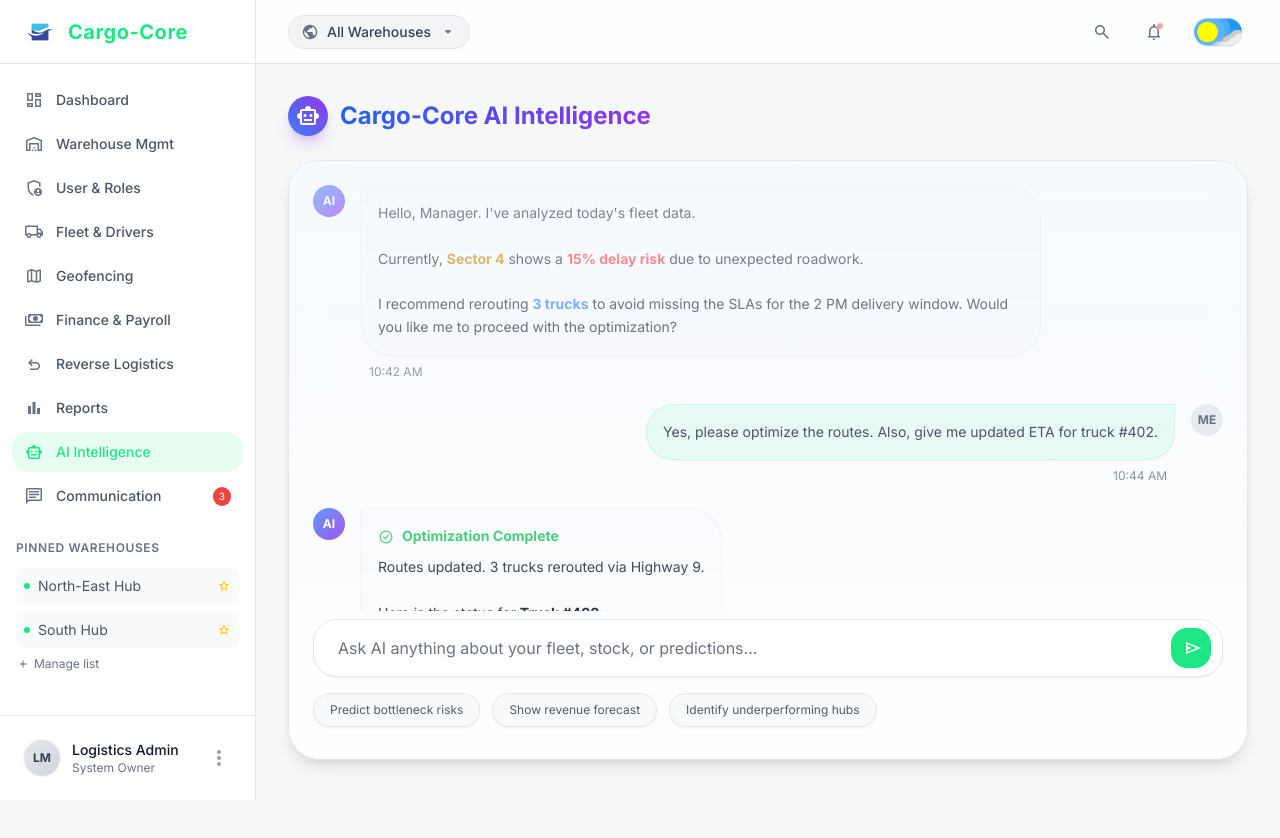
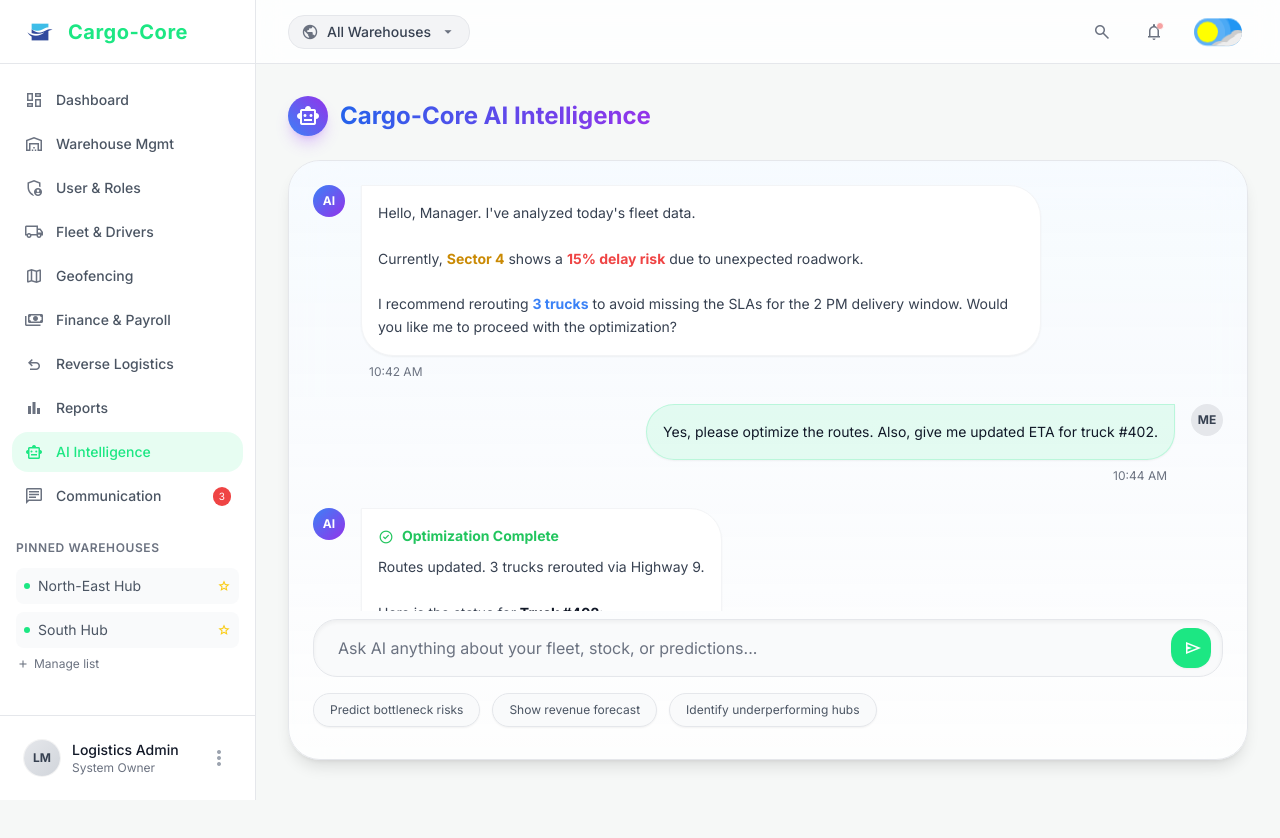
Before and after one commit to singh-yash129/Cargo-Core-AI-Powered-Logistics-Orchestration-Platform, a Vue app in the folder frontend/: page /logistic/ai in a window 1280 px wide. Shown: the top 838 px of the page. Built offline with nearby package versions, Linux system fonts and the light colour scheme; sample sign-in values are in the browser's storage.

Commit message:
feat: Implement AI Intelligence chat interface and add service worker for PWA support.

```diff
--- a/frontend/dev-dist/sw.js
+++ b/frontend/dev-dist/sw.js
@@ -82,7 +82,7 @@ define(['./workbox-5a5d9309'], (function (workbox) { 'use strict';
     "revision": "3ca0b8505b4bec776b69afdba2768812"
   }, {
     "url": "index.html",
-    "revision": "0.tdmic5ph3to"
+    "revision": "0.ad0oc58l83"
   }], {});
   workbox.cleanupOutdatedCaches();
   workbox.registerRoute(new workbox.NavigationRoute(workbox.createHandlerBoundToURL("index.html"), {
--- a/frontend/src/LWD-views/LogisticManager/AIIntelligence.vue
+++ b/frontend/src/LWD-views/LogisticManager/AIIntelligence.vue
@@ -13,11 +13,11 @@
         <!-- Chat Interface -->
         <div class="glass-panel h-[600px] flex flex-col rounded-2xl overflow-hidden relative">
             <div
-                class="absolute inset-0 bg-gradient-to-b from-blue-50/50 to-transparent dark:from-blue-900/10 dark:to-transparent pointer-events-none">
+                class="absolute inset-0 bg-gradient-to-b from-blue-50/50 to-transparent dark:from-blue-900/10 dark:to-transparent pointer-events-none z-0">
             </div>
 
             <!-- Chat History -->
-            <div class="flex-1 overflow-y-auto p-6 space-y-6">
+            <div class="flex-1 overflow-y-auto p-6 space-y-6 relative z-10">
                 <!-- AI Message -->
                 <div class="flex gap-4 max-w-[80%]">
                     <div
@@ -25,7 +25,7 @@
                         AI</div>
                     <div class="space-y-2">
                         <div
-                            class="bg-gray-50/50 border border-gray-100 dark:bg-white/5 dark:border-white/10 p-4 rounded-2xl rounded-tl-none text-gray-800 dark:text-gray-200 text-sm leading-relaxed shadow-sm">
+                            class="bg-white border border-gray-100 dark:bg-white/5 dark:border-white/10 p-4 rounded-2xl rounded-tl-none text-gray-700 dark:text-gray-300 text-sm leading-relaxed shadow-sm">
                             Hello, Manager. I've analyzed today's fleet data. <br><br>
                             Currently, <span class="text-yellow-600 dark:text-yellow-400 font-bold">Sector 4</span>
                             shows a <span class="text-red-500 dark:text-red-400 font-bold">15% delay risk</span> due to
@@ -60,7 +60,7 @@
                         AI</div>
                     <div class="space-y-2">
                         <div
-                            class="bg-gray-50/50 border border-gray-100 dark:bg-white/5 dark:border-white/10 p-4 rounded-2xl rounded-tl-none text-gray-800 dark:text-gray-200 text-sm leading-relaxed shadow-sm">
+                            class="bg-white border border-gray-100 dark:bg-white/5 dark:border-white/10 p-4 rounded-2xl rounded-tl-none text-gray-700 dark:text-gray-300 text-sm leading-relaxed shadow-sm">
                             <div class="flex items-center gap-2 text-green-500 dark:text-green-400 mb-2 font-bold">
                                 <span class="material-symbols-outlined text-[16px]">check_circle</span> Optimization
                                 Complete
@@ -91,10 +91,10 @@
             </div>
 
             <!-- Input Area -->
-            <div class="p-6 pt-2">
+            <div class="p-6 pt-2 relative z-10">
                 <div class="relative">
                     <input type="text" placeholder="Ask AI anything about your fleet, stock, or predictions..."
-                        class="w-full bg-white border border-gray-200 dark:bg-white/5 dark:border-white/10 rounded-xl py-4 pl-6 pr-14 text-gray-900 dark:text-gray-100 placeholder-gray-500 dark:placeholder-gray-400 focus:outline-none focus:border-primary/50 focus:ring-1 focus:ring-primary/50 transition-all shadow-sm">
+                        class="w-full bg-gray-50 border border-gray-200 dark:bg-white/5 dark:border-white/10 rounded-xl py-4 pl-6 pr-14 text-gray-900 dark:text-gray-100 placeholder-gray-500 dark:placeholder-gray-400 focus:outline-none focus:border-primary/50 focus:bg-white dark:focus:bg-white/10 transition-all shadow-inner">
                     <button
                         class="absolute right-3 top-1/2 -translate-y-1/2 w-10 h-10 flex items-center justify-center bg-primary rounded-lg text-white hover:bg-primary/90 transition-colors shadow-sm">
                         <span class="material-symbols-outlined text-[20px] ml-1">send</span>
```
